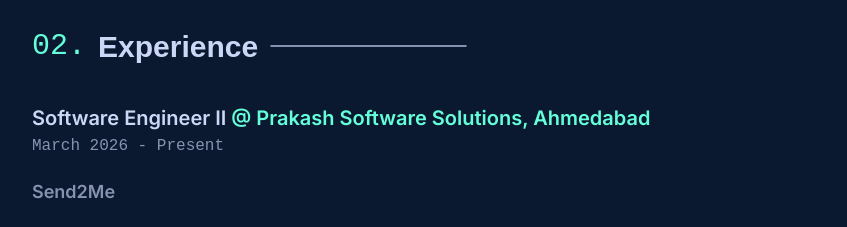
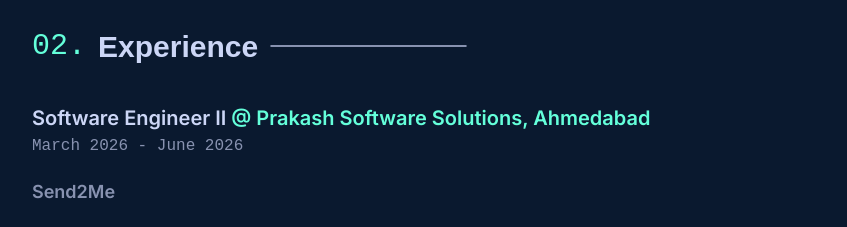
Before and after one commit to alwaysmayur/mayurparmar, a Next.js app: page / in a window 1280 px wide. Shown: the part 1680-1907 px from the top of the page, without its empty margins (116-963 px from the left). Built offline with nearby package versions, Linux system fonts and the light colour scheme.

Commit message:
fix: update employment duration for Software Engineer II position

```diff
--- a/public/data.ts
+++ b/public/data.ts
@@ -81,7 +81,7 @@
     title: "Software Engineer II",
     companyName: "Prakash Software Solutions, Ahmedabad",
     companyUrl: "https://prakashinfotech.com/",
-    duration: "March 2026 - Present",
+    duration: "March 2026 - June 2026",
     projects: [
       {
         name: "Send2Me",
```
